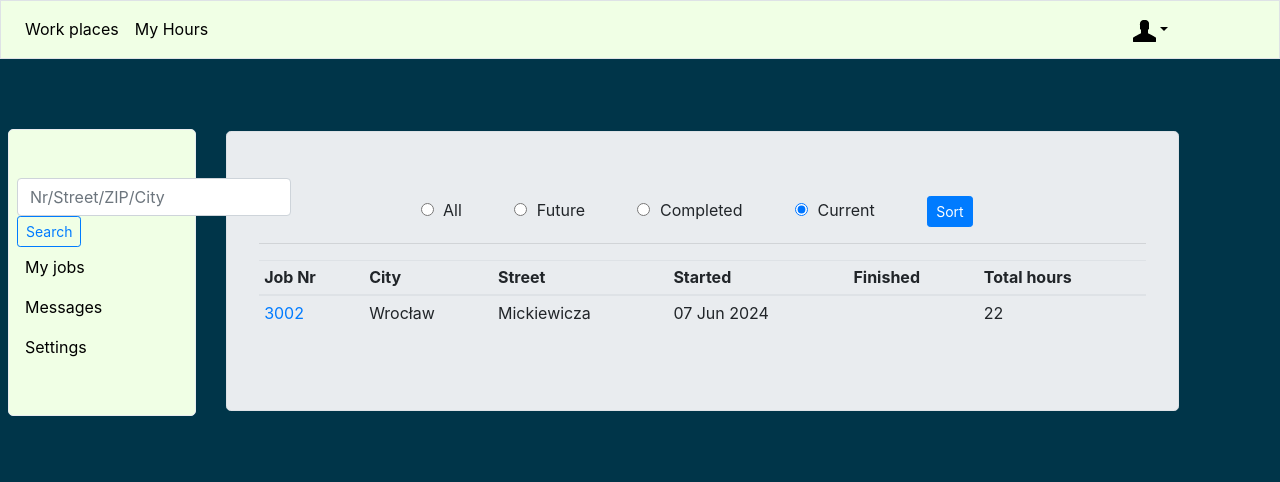
After one commit to Mielu89/work-management, a Django app: page /hours/myjobs/ in a window 1280 px wide. The commit adds this page. Shown: the top 482 px of the page. Run offline with Django 3.2, Linux system fonts and the light colour scheme; a user stored in the database is signed in; data comes from the database, SQL or seed files in the repository; both versions use the stored data as it was after the commit; some libraries are stand-ins or nearby versions.

Commit message:
Add views for worktime aplication
Add Views:
MyJobsView - Listview of jobs where i was worked
AddHoursView - Form to add hours to job model in detail page.
Created templates for views, and refactor rest of templates.
Repair valiadate bug date in createform new job.

```diff
--- a/account/templates/account/account_base.html
+++ b/account/templates/account/account_base.html
@@ -1,3 +1,3 @@
 {% extends "base.html" %}
 {% block load %}{% endblock %}
-{% block content %}{% endblock %}
+{% block main %}{% endblock %}
--- a/account/templates/account/login.html
+++ b/account/templates/account/login.html
@@ -6,7 +6,7 @@
     <link rel="stylesheet" type="text/css" href="{% static "account/style.css" %}"/>
 {% endblock %}
 
-{% block content%}
+{% block main%}
 
   <div class="container my-5 w-50" id="loginContainer">
     <div class="jumbotron">
--- a/account/templates/account/signup.html
+++ b/account/templates/account/signup.html
@@ -1,5 +1,5 @@
 {% extends "account/account_base.html" %}
-{% block content %}
+{% block main %}
 {% load bootstrap4 %}
 <div class="container">
   <div class="jumbotron">
--- a/job/forms.py
+++ b/job/forms.py
@@ -28,6 +28,7 @@ class JobForm(forms.ModelForm):
 
         if finish and not start:
             raise forms.ValidationError("Type start date before finish")
-        elif finish < start:
-            raise forms.ValidationError("Finish date can't be earlier then the start date.")
+        if finish:
+            if finish < start:
+                raise forms.ValidationError("Finish date can't be earlier then the start date.")
         return finish
--- /dev/null
+++ b/job/templates/job/_jobs_list.html
@@ -0,0 +1,40 @@
+<div class="container text-center">
+  <div class="form-check form-check-inline">
+  <form action="{{url}}" method="GET">
+    <input class="form-check-input select" type="radio" name = "sort" id="inlineRadio1" value="all" {% if activ == "all" %}checked{% endif %}/>
+    <label class="form-check-label mr-5" for="inlineRadio1">All</label>
+    <input class="form-check-input" type="radio" name = "sort" id="inlineRadio1" value="future" {% if activ == "future" %}checked{% endif %}/>
+    <label class="form-check-label mr-5" for="inlineRadio1">Future</label>
+    <input class="form-check-input" type="radio" name = "sort" id="inlineRadio1" value="complited" {% if activ == "complited" %}checked{% endif %}/>
+    <label class="form-check-label mr-5" for="inlineRadio1">Completed</label>
+    <input class="form-check-input" type="radio" name = "sort" id="inlineRadio1" value="current" {% if activ == "current" %}checked{% endif %}/>
+    <label class="form-check-label mr-5" for="inlineRadio1">Current</label>
+    <input type="submit" class="btn btn-primary btn-sm" value="Sort">
+  </form>
+  </div>
+</div>
+<hr class="my-3">
+<table class="table table-striped table-sm">
+  <thead class="thead">
+    <th>Job Nr</th>
+    <th>City</th>
+    <th>Street</th>
+    <th>Started</th>
+    <th>Finished</th>
+    {% if user.is_superuser %}
+      <th>Total hours</th>
+    {% endif %}
+    {% for job in jobList %}
+      <tr>
+        <td><a href="{% url "job:jobdetail" job.jobNr%}">{{job.jobNr}}</a></td>
+        <td>{{job.city}}</td>
+        <td>{{job.street}}</td>
+        <td>{{job.start|date:'d M Y'}}</td>
+        <td>{{job.finish|date:'d M Y'}}</td>
+        {% if user.is_superuser %}
+          <td>{{job.totalHours}}</td>
+        {% endif %}
+      </tr>
+    {% endfor %}
+  </thead>
+</table>
--- a/job/templates/job/job_detail.html
+++ b/job/templates/job/job_detail.html
@@ -42,6 +42,7 @@
           {% endif %}
           {% endfor %}
         </table>
+        <a href="{% url "worktime:addhours" jobDetail.jobNr %}"><button type="button" class="btn btn-primary btn-sm" name="button">Add hours</button></a>
       </div>
     </div>
       <div class="">
--- a/job/urls.py
+++ b/job/urls.py
@@ -8,5 +8,5 @@ urlpatterns = [
     path('jobs/', views.JobListView.as_view(), name='joblist'),
     path('edit/<int:jobNr>/', views.JobEditView.as_view(), name='jobedit'),
     path('new/', views.JobCreateView.as_view(), name="jobnew"),
-    path('delete/<int:jobNr>/', views.JobDeleteView.as_view(), name="jobdelete")
+    path('delete/<int:jobNr>/', views.JobDeleteView.as_view(), name="jobdelete"),
     ]
--- a/mysite/urls.py
+++ b/mysite/urls.py
@@ -21,5 +21,6 @@ urlpatterns = [
     path('', views.index, name='index'),
     path('job/', include('job.urls', namespace='job')),
     path('acc/', include('account.urls', namespace='acc')),
+    path('hours/', include('worktime.urls', namespace="hours")),
     path('admin/', admin.site.urls),
 ]
--- a/static/master/style.css
+++ b/static/master/style.css
@@ -23,3 +23,12 @@
 body{
   background-color: #003549;
 }
+
+#sideNav{
+position: sticky;
+top: 129px;
+z-index: 1;
+background-color: #F0FFE5;
+border: 1px solid #e9ecef;
+border-radius: 5px;
+}
--- a/templates/base.html
+++ b/templates/base.html
@@ -31,7 +31,7 @@
       <div class="collapse navbar-collapse" id="navbarNavDropdown">
         <ul class="navbar-nav">
           <li class="nav-item"><a class="nav-link {% if request.resolver_match.url_name == "joblist" %}active{% endif %}" href="{% url 'job:joblist' %}">Work places</a></li>
-          <li class="nav-item"><a class="nav-link" href="#">Hours</a></li>
+          <li class="nav-item"><a class="nav-link" href="#">My Hours</a></li>
           <li class="nav-item"><a class="nav-link" href="#"><span class="glyphicon glyphicon-user" aria-hidden="true"></span></a></li>
         </ul>
         <!--  start here-->
@@ -55,7 +55,29 @@
       </div>
       </nav>
 
-      {% block content %}{% endblock %}
+      <div class="" style="align-items: center;">
+
+        {% block nav %}{% endblock %}
+
+        <div class="row">
+          <div class="col-lg-2 ml-2" >
+            <div id="sideNav">
+              <div class="nav flex-column nav-pills my-5" id="v-pills-tab sideNav" role="tablist" aria-orientation="vertical">
+                <form class="form-inline" action="{% url "job:joblist" %}">
+                   <input class="form-control  ml-2" type="search" name="search" placeholder="Nr/Street/ZIP/City" aria-label="Search">
+                   <button class="btn btn-outline-primary btn-sm  ml-2" type="submit">Search</button>
+                 </form>
+                <a class="nav-link {% if request.resolver_match.url_name == "" %}active{% endif %}"  href="{% url "worktime:myjobs" %}" role="tab" aria-controls="v-pills-profile" aria-selected="false">My jobs</a>
+                <a class="nav-link {% if request.resolver_match.url_name == "my_view_name" %}active{% endif %}" id="v-pills-messages-tab" data-toggle="pill" href="#v-pills-messages" role="tab" aria-controls="v-pills-messages" aria-selected="false">Messages</a>
+                <a class="nav-link {% if request.resolver_match.url_name == "my_view_name" %}active{% endif %}" id="v-pills-settings-tab" data-toggle="pill" href="#v-pills-settings" role="tab" aria-controls="v-pills-settings" aria-selected="false">Settings</a>
+              </div>
+            </div>
+          </div>
+          <div class="col-lg-9 my-5">
+            <div class="jumbotron border my-4">{% block main %}{% endblock %}</div>
+          </div>
+        </div>
+    </div>
 
   </body>
 </html>
--- /dev/null
+++ b/worktime/templates/worktime/myjobs.html
@@ -0,0 +1,5 @@
+{% extends "base.html" %}
+
+{% block main %}
+{% include "job/_jobs_list.html"%}
+{% endblock %}
--- /dev/null
+++ b/worktime/urls.py
@@ -0,0 +1,9 @@
+from django.urls import path
+from . import views
+
+app_name = 'worktime'
+
+urlpatterns = [
+    path('myjobs/', views.MyJobsView.as_view(), name='myjobs'),
+    path('addhours/<int:jobNr>/', views.AddHoursView.as_view(), name='addhours'),
+    ]
--- a/worktime/views.py
+++ b/worktime/views.py
@@ -1,3 +1,82 @@
-from django.shortcuts import render
+from django.shortcuts import render, get_object_or_404
+from django.urls import reverse, reverse_lazy
+from django.http import HttpResponseRedirect
+
+from django.views import generic
+from django.contrib.auth.mixins import LoginRequiredMixin
+from django.db.models import Q
+from .forms import AddHoursForm
 
 # Create your views here.
+
+
+from job import models
+from job.views import JOB_PARAM
+from .models import WorkTime
+
+class MyJobsView(LoginRequiredMixin, generic.ListView):
+    template_name = "worktime/myjobs.html"
+    model = models.Job
+    context_object_name = 'jobList'
+
+    def get_context_data(self, **kwargs):
+        context = super(MyJobsView, self).get_context_data(**kwargs)
+
+        context['activ'] = self.request.GET.get('sort', None)
+        if context['activ'] == None:
+            context['activ'] = 'current'
+        return context
+
+    def get_queryset(self):
+        user = self.request.user
+
+        sort = self.request.GET.get('sort', None)
+        search = self.request.GET.get('search', None)
+
+        if search:
+
+            filterArg = (Q(zip__iexact = search)|
+                        Q(street__istartswith = search)|
+                        Q(city__istartswith = search))
+            try:
+                filterArg |= Q(jobNr__iexact = search)
+            except:
+                pass
+            query = models.Job.objects.filter(filterArg,
+                                              jobworkers__user = user)
+            return query
+
+        if sort:
+            if sort == "all":
+                return models.Job.objects.filter(jobworkers__user = user)
+            elif sort == "future":
+                return models.Job.objects.filter(start__isnull=True,
+                                                 jobworkers__user = user)
+            elif sort == 'complited':
+                return models.Job.objects.filter(finish__isnull = False,
+                                                 jobworkers__user = user)
+            elif sort == 'current':
+                return models.Job.objects.filter(start__isnull = False,
+                                                 finish__isnull = True,
+                                                 jobworkers__user = user)
+        else :
+            return models.Job.objects.filter(finish__isnull = True,
+                                            start__isnull = False,
+                                            jobworkers__user = user)
+
+class AddHoursView(generic.CreateView):
+    template_name = "worktime/addhours.html"
+    context_object_name = JOB_PARAM
+#     form_class = AddHoursForm
+    model = WorkTime
+    fields = ('date', 'hours', 'discription')
+    success_url = reverse_lazy('worktime:myjobs')
+
+    def form_valid(self, form):
+        self.object = form.save(commit = False)
+        job = get_object_or_404(models.Job, jobNr = self.kwargs[JOB_PARAM])
+        jobWorker = models.JobWorker.objects.get_or_create(user = self.request.user,
+                                                           job = job )
+        self.object.jobWorker = jobWorker[0]
+        self.object.save()
+        return HttpResponseRedirect(self.get_success_url())
```
Also changed, not shown: job/templates/job/job_base.html (+0 -26 lines), job/templates/job/jobs_list.html (+5 -41 lines), job/views.py (+4 -7 lines), static/job/style.css (+0 -9 lines), worktime/forms.py (added, +8 -0 lines), worktime/templates/worktime/addhours.html (added, +9 -0 lines), db.sqlite3.
